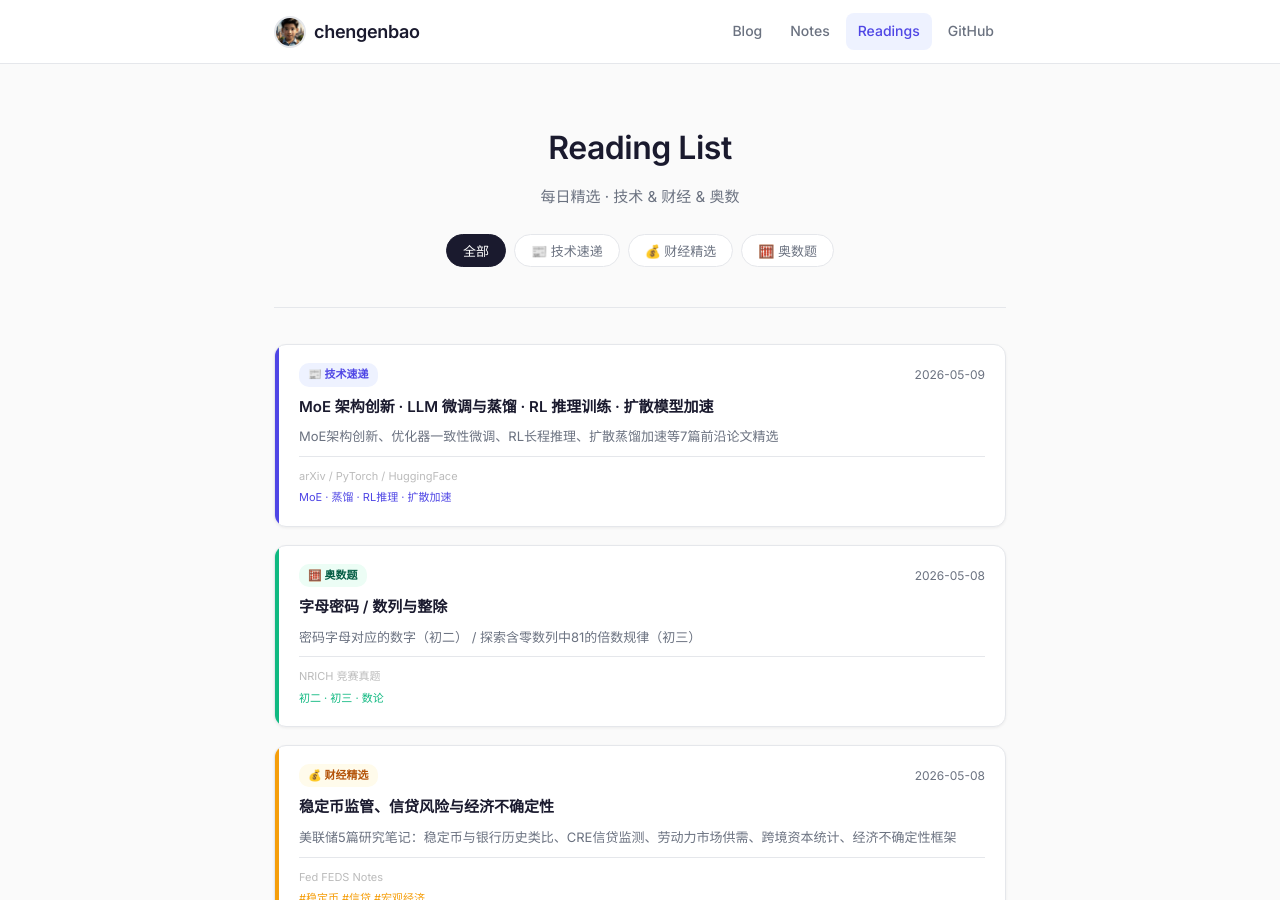
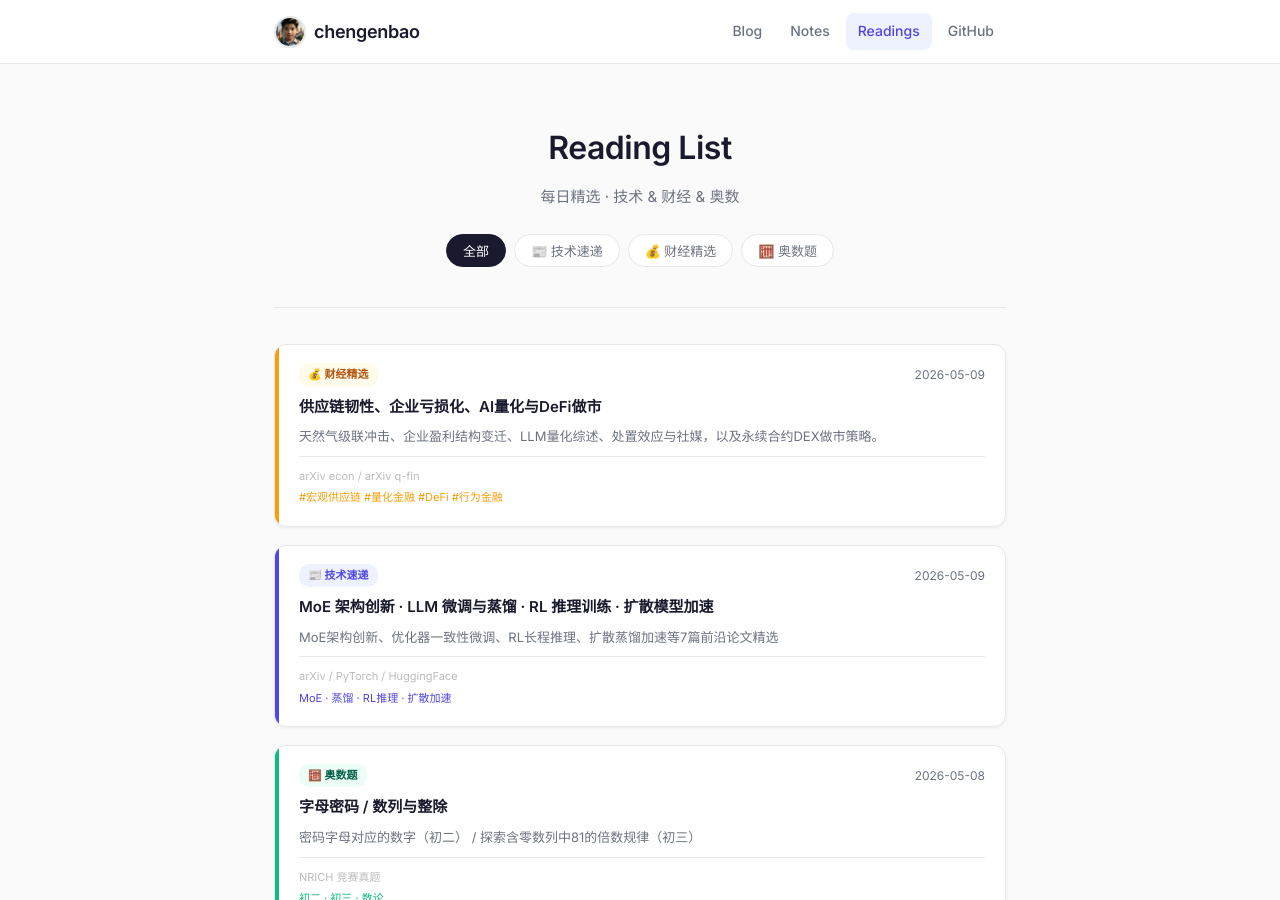
Before and after one commit to chengenbao/chengenbao.github.io, a Jekyll site: the page built from reading-list/index.md, in a window 1280 px wide and 900 px high. Built offline with Jekyll 4.4.1, drawn with Linux system fonts in a browser that asks for light colours.

Commit message:
update reading list index - add finance 2026-05-09

```diff
--- a/reading-list/index.md
+++ b/reading-list/index.md
@@ -18,6 +18,21 @@
   </div>
 
   <div class="rl-grid">
+<a class="rl-card finance" href="/reading-list/2026-05-09-finance-daily/">
+  <div class="rl-accent"></div>
+  <div class="rl-body">
+    <div class="rl-top">
+      <span class="rl-badge finance">💰 财经精选</span>
+      <time>2026-05-09</time>
+    </div>
+    <h2>供应链韧性、企业亏损化、AI量化与DeFi做市</h2>
+    <p>天然气级联冲击、企业盈利结构变迁、LLM量化综述、处置效应与社媒，以及永续合约DEX做市策略。</p>
+    <div class="rl-meta">
+      <span class="rl-source">arXiv econ / arXiv q-fin</span>
+      <span class="rl-tags">#宏观供应链 #量化金融 #DeFi #行为金融</span>
+    </div>
+  </div>
+</a>
 <a class="rl-card tech" href="/reading-list/2026-05-09-tech-daily/">
   <div class="rl-accent"></div>
   <div class="rl-body">
```
